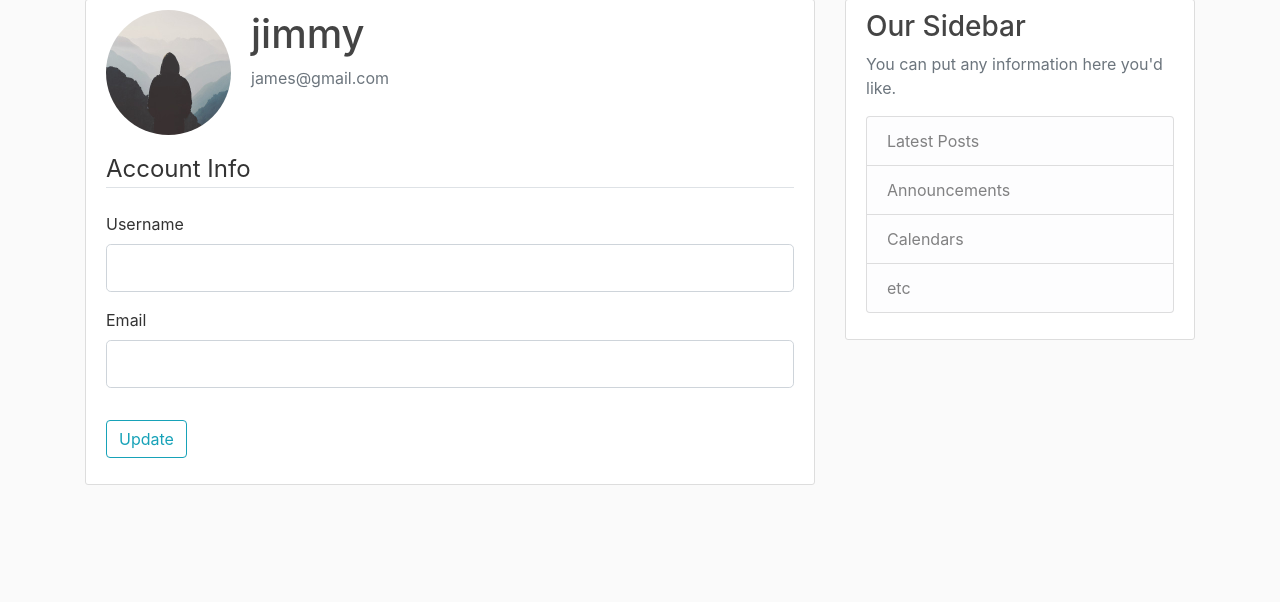
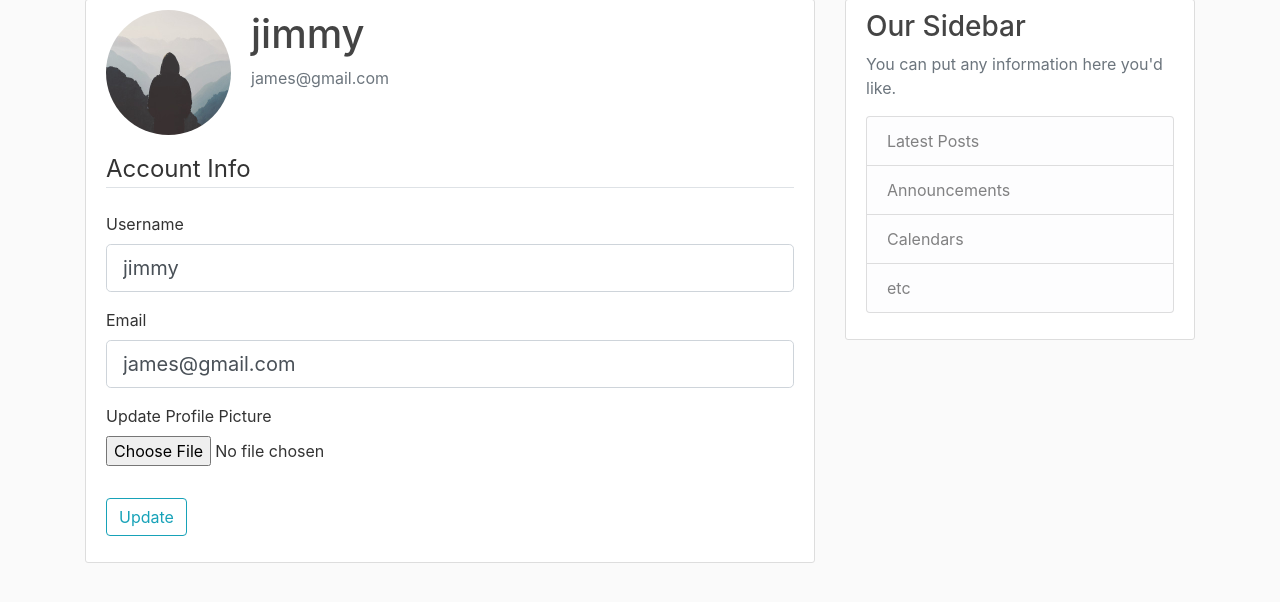
Before and after one commit to jimmy-oss/one-minute-pitch, a Flask app: page /account in a window 1280 px wide. Shown: the part 81-683 px from the top of the page. Run offline with Flask 2, Linux system fonts and the light colour scheme; a user stored in the database is signed in; some libraries are stand-ins or nearby versions.

Commit message:
updating user profile pics size using pillow extension

```diff
--- a/app/forms.py
+++ b/app/forms.py
@@ -1,4 +1,5 @@
 from flask_wtf import FlaskForm
+from flask_wtf.file import FileField, FileAllowed
 from flask_login import current_user
 from wtforms import StringField, PasswordField, SubmitField, BooleanField
 from wtforms.validators import DataRequired, Length, Email, EqualTo,ValidationError
@@ -14,18 +15,16 @@ class RegistrationForm(FlaskForm):
     confirm_password = PasswordField('Confirm Password',
                                      validators=[DataRequired(), EqualTo('password')])
     submit = SubmitField('Sign Up')
-    def validate_username(self,username):
-         if username.data !=  current_user.username:
-           user = User.query.filter_by(username=username.data).first()
-           if user:
-               raise ValueError('That Username is Taken. Please choose a different one ')
 
-    def validate_email(self,email):
-        if email.data !=  current_user.email:
-           user = User.query.filter_by(email=email.data).first()
-           if user:
-               raise ValueError('That Email is Taken. Please choose a different one ')
+    def validate_username(self, username):
+        user = User.query.filter_by(username=username.data).first()
+        if user:
+            raise ValidationError('That username is taken. Please choose a different one.')
 
+    def validate_email(self, email):
+        user = User.query.filter_by(email=email.data).first()
+        if user:
+            raise ValidationError('That email is taken. Please choose a different one.')
 
 
 class LoginForm(FlaskForm):
@@ -35,18 +34,23 @@ class LoginForm(FlaskForm):
     remember = BooleanField('Remember Me')
     submit = SubmitField('Login')
 
+
 class UpdateAccountForm(FlaskForm):
     username = StringField('Username',
                            validators=[DataRequired(), Length(min=2, max=20)])
     email = StringField('Email',
                         validators=[DataRequired(), Email()])
+    picture = FileField('Update Profile Picture', validators=[FileAllowed(['jpg', 'png'])])
     submit = SubmitField('Update')
-    def validate_username(self,username):
-           user = User.query.filter_by(username=username.data).first()
-           if user:
-               raise ValueError('That Username is Taken. Please choose a different one ')
 
-    def validate_email(self,email):
-           user = User.query.filter_by(email=email.data).first()
-           if user:
-               raise ValueError('That Email is Taken. Please choose a different one ')
+    def validate_username(self, username):
+        if username.data != current_user.username:
+            user = User.query.filter_by(username=username.data).first()
+            if user:
+                raise ValidationError('That username is taken. Please choose a different one.')
+
+    def validate_email(self, email):
+        if email.data != current_user.email:
+            user = User.query.filter_by(email=email.data).first()
+            if user:
+                raise ValidationError('That email is taken. Please choose a different one.')
--- a/app/routes.py
+++ b/app/routes.py
@@ -1,4 +1,6 @@
-from email.mime import image
+import os
+import secrets
+from PIL import Image
 from flask import render_template, url_for, flash, redirect, request
 from app import app, db, bcrypt
 from app.forms import RegistrationForm, LoginForm,UpdateAccountForm
@@ -69,10 +71,34 @@ def logout():
     logout_user()
     return redirect(url_for('home'))
 
+def save_picture(form_picture):
+    random_hex = secrets.token_hex(8)
+    _, f_ext = os.path.splitext(form_picture.filename)
+    picture_fn = random_hex + f_ext
+    picture_path = os.path.join(app.root_path, 'static/profile_pics', picture_fn)
 
-@app.route("/account")
+    output_size = (125, 125)
+    i = Image.open(form_picture)
+    i.thumbnail(output_size)
+    i.save(picture_path)
+
+    return picture_fn
+
+@app.route("/account",methods=['GET', 'POST'])
 @login_required
 def account():
     form = UpdateAccountForm()
+    if form.validate_on_submit():
+        if form.picture.data:
+            picture_file = save_picture(form.picture.data)
+            current_user.image_file = picture_file
+        current_user.username = form.username.data
+        current_user.email = form.email.data
+        db.session.commit()
+        flash('Your account has been updated!','success')
+        return redirect(url_for('account'))
+    elif request.method == 'GET':
+           form.username.data = current_user.username
+           form.email.data = current_user.email
     image_file = url_for('static',filename='profile_pics/' + current_user.image_file)
     return render_template('account.html', title='Account', image_file = image_file,form=form)
--- a/app/templates/account.html
+++ b/app/templates/account.html
@@ -8,7 +8,7 @@
           <p class="text-secondary">{{ current_user.email }}</p>
         </div>
       </div>
-        <form method="POST" action="">
+        <form method="POST" action="" enctype="multipart/form-data">
             {{ form.hidden_tag() }}
             <fieldset class="form-group">
                 <legend class="border-bottom mb-4">Account Info</legend>
@@ -39,6 +39,15 @@
                         {{ form.email(class="form-control form-control-lg",autocomplete = "off" ) }}
                     {% endif %}
                 </div>
+                <div class="form-group">
+                    {{ form.picture.label() }}
+                    {{ form.picture(class="form-control-file") }}
+                    {% if form.picture.errors %}
+                        {% for error in form.picture.errors %}
+                            <span class="text-danger">{{ error }}</span></br>
+                        {% endfor %}
+                    {% endif %}
+                </div>
             </fieldset>
             <div class="form-group">
                 {{ form.submit(class="btn btn-outline-info") }}
```
Also changed, not shown: app/site.db, app/static/profile_pics/804fdb2a6d951d78.jpg (added), app/static/profile_pics/e156e265dde268a0.jpg (added), app/static/profile_pics/f5a001e9b9787f9a.jpg (added).
